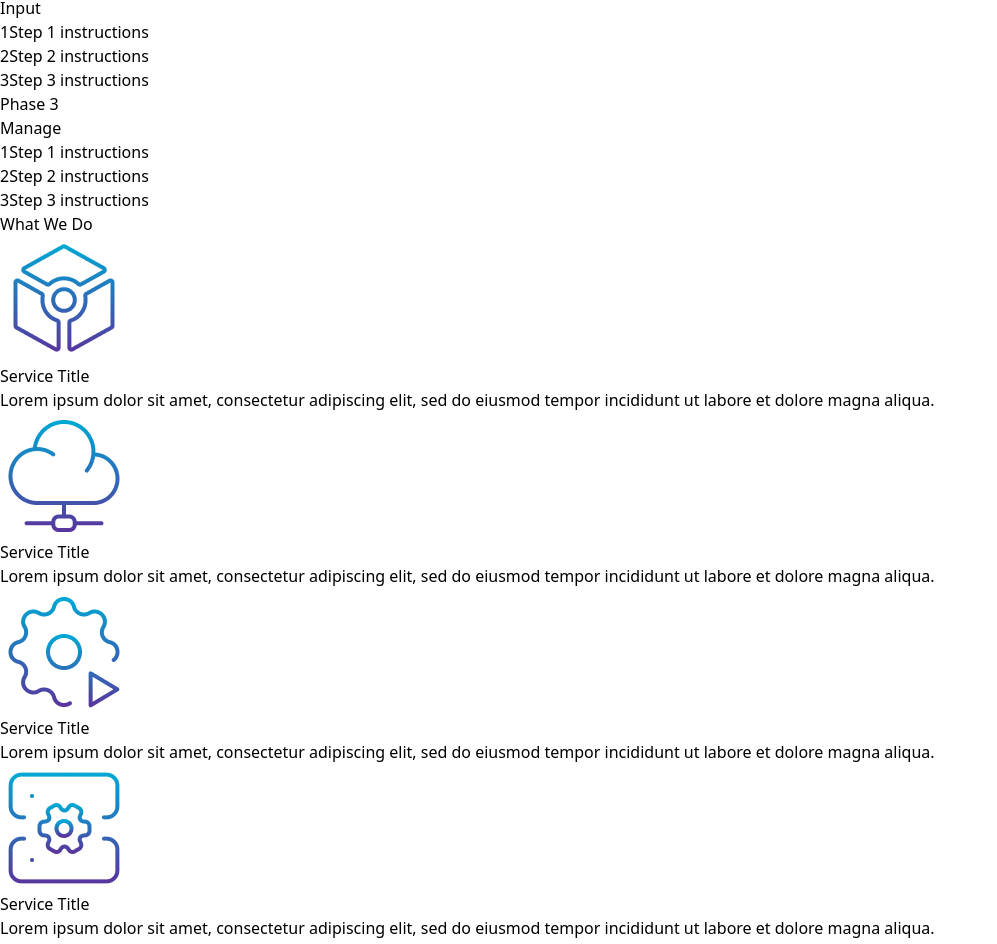
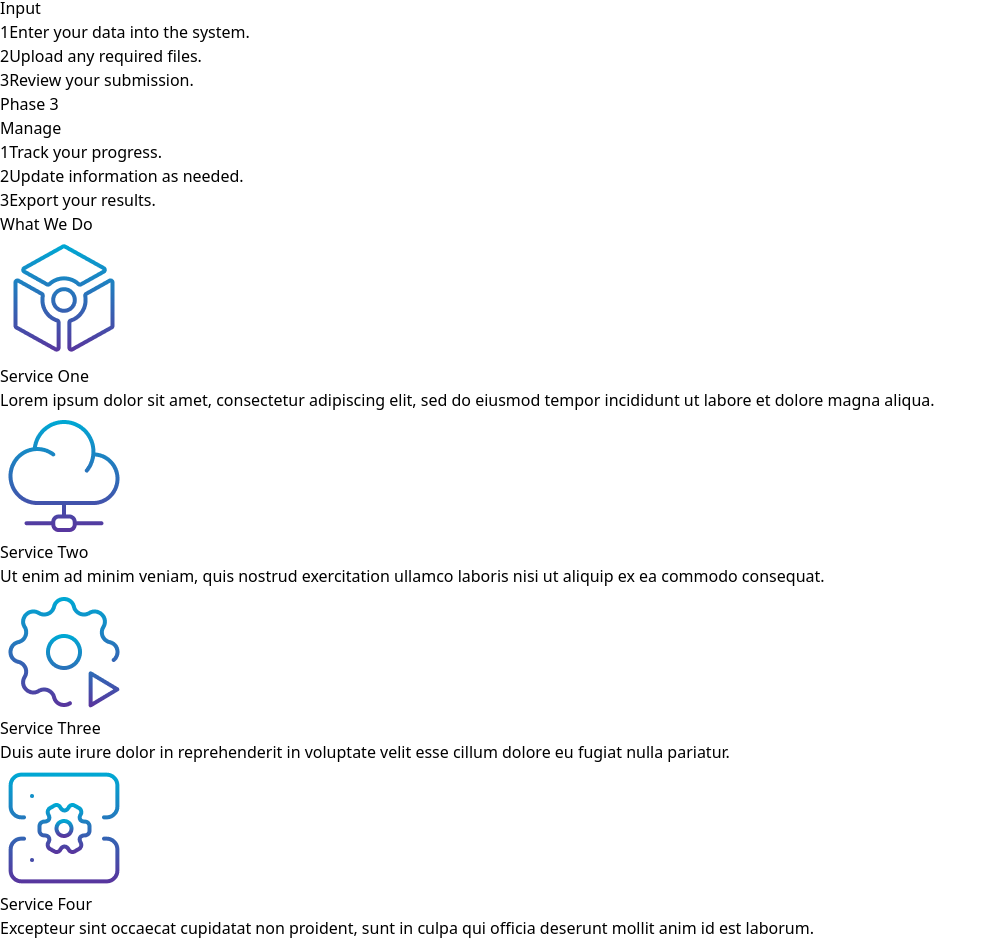
Before and after one commit to Hakam-aldeen-Kh/Protein-Pathway, a React (Vite) app: page / in a window 1280 px wide. Shown: the part 418-1362 px from the top of the page, without its empty margins (0-997 px from the left). Built offline with nearby package versions, Linux system fonts and the light colour scheme; what cytoscape-cola, cytoscape-dagre, cytoscape-elk, cytoscape-klay would draw is missing.

Commit message:
create folder for home components and improve clean

```diff
--- /dev/null
+++ b/src/data/home/howItWorksData.json
@@ -0,0 +1,29 @@
+[
+  {
+    "id": 1,
+    "title": "Register",
+    "steps": [
+      "Create an account with your details.",
+      "Verify your email address.",
+      "Set up your profile."
+    ]
+  },
+  {
+    "id": 2,
+    "title": "Input",
+    "steps": [
+      "Enter your data into the system.",
+      "Upload any required files.",
+      "Review your submission."
+    ]
+  },
+  {
+    "id": 3,
+    "title": "Manage",
+    "steps": [
+      "Track your progress.",
+      "Update information as needed.",
+      "Export your results."
+    ]
+  }
+]
--- /dev/null
+++ b/src/data/home/whatWeDoData.json
@@ -0,0 +1,26 @@
+[
+  {
+    "id": 1,
+    "icon": "/images/do1.png",
+    "title": "Service One",
+    "description": "Lorem ipsum dolor sit amet, consectetur adipiscing elit, sed do eiusmod tempor incididunt ut labore et dolore magna aliqua."
+  },
+  {
+    "id": 2,
+    "icon": "/images/do2.png",
+    "title": "Service Two",
+    "description": "Ut enim ad minim veniam, quis nostrud exercitation ullamco laboris nisi ut aliquip ex ea commodo consequat."
+  },
+  {
+    "id": 3,
+    "icon": "/images/do3.png",
+    "title": "Service Three",
+    "description": "Duis aute irure dolor in reprehenderit in voluptate velit esse cillum dolore eu fugiat nulla pariatur."
+  },
+  {
+    "id": 4,
+    "icon": "/images/do4.png",
+    "title": "Service Four",
+    "description": "Excepteur sint occaecat cupidatat non proident, sunt in culpa qui officia deserunt mollit anim id est laborum."
+  }
+]
--- /dev/null
+++ b/src/pages/Home/components/HowItWorksCard.jsx
@@ -0,0 +1,20 @@
+const HowItWorksCard = ({ phaseNumber, title, steps }) => {
+  return (
+    <div className="bg-[#3E81C81A] p-6 rounded-lg">
+      <span className="text-[#484848]">Phase {phaseNumber}</span>
+      <h3 className="text-xl font-black text-[#1F1F1F] mb-4">{title}</h3>
+      <ul className="space-y-2 text-[#484848]">
+        {steps.map((step, index) => (
+          <li key={index} className="flex gap-x-1">
+            <span className="w-6 h-6 bg-[#FEFEFE] flex items-center justify-center rounded">
+              {index + 1}
+            </span>
+            <span>{step}</span>
+          </li>
+        ))}
+      </ul>
+    </div>
+  );
+};
+
+export default HowItWorksCard;
--- a/src/pages/Home/sections/HowItWorks.jsx
+++ b/src/pages/Home/sections/HowItWorks.jsx
@@ -1,3 +1,6 @@
+import howItWorksData from "../../../data/home/howItWorksData.json";
+import HowItWorksCard from "../components/HowItWorksCard";
+
 const HowItWorks = () => {
   return (
     <div className="py-20 px-8 md:px-16">
@@ -5,21 +8,13 @@ const HowItWorks = () => {
         How It Works
       </h2>
       <div className="grid md:grid-cols-3 gap-8 max-w-[1664px] mx-auto">
-        {["Register", "Input", "Manage"].map((title, index) => (
-          <div key={title} className="bg-[#3E81C81A] p-6 rounded-lg">
-            <span className="text-[#484848]">Phase {index + 1}</span>
-            <h3 className="text-xl font-black text-[#1F1F1F] mb-4">{title}</h3>
-            <ul className="space-y-2 text-[#484848]">
-              {[1, 2, 3].map((step) => (
-                <li key={step} className="flex gap-x-1">
-                  <span className="w-6 h-6 bg-[#FEFEFE] flex items-center justify-center rounded">
-                    {step}
-                  </span>
-                  <span>Step {step} instructions</span>
-                </li>
-              ))}
-            </ul>
-          </div>
+        {howItWorksData.map((item, index) => (
+          <HowItWorksCard
+            key={item.id}
+            phaseNumber={index + 1}
+            title={item.title}
+            steps={item.steps}
+          />
         ))}
       </div>
     </div>
--- a/src/pages/Home/sections/WhatWeDo.jsx
+++ b/src/pages/Home/sections/WhatWeDo.jsx
@@ -1,4 +1,5 @@
-import FeatureCard from "../../../components/FeatureCard";
+import FeatureCard from "../components/FeatureCard";
+import whatWeDoData from "../../../data/home/whatWeDoData.json";
 
 const WhatWeDo = () => {
   return (
@@ -7,18 +8,18 @@ const WhatWeDo = () => {
         What We Do
       </h2>
       <div className="grid md:grid-cols-4 gap-8 max-w-[1664px] mx-auto">
-        {[1, 2, 3, 4].map((num) => (
+        {whatWeDoData.map((item) => (
           <FeatureCard
-            key={num}
+            key={item.id}
             icon={
               <img
-                src={`/images/do${num}.png`}
+                src={item.icon}
                 className="w-32 h-32 text-blue-500"
-                alt={`Service ${num}`}
+                alt={item.title}
               />
             }
-            title="Service Title"
-            description="Lorem ipsum dolor sit amet, consectetur adipiscing elit, sed do eiusmod tempor incididunt ut labore et dolore magna aliqua."
+            title={item.title}
+            description={item.description}
           />
         ))}
       </div>
```
Also changed, not shown: src/pages/Home/components/FeatureCard.jsx (renamed from src/components/FeatureCard.jsx).
